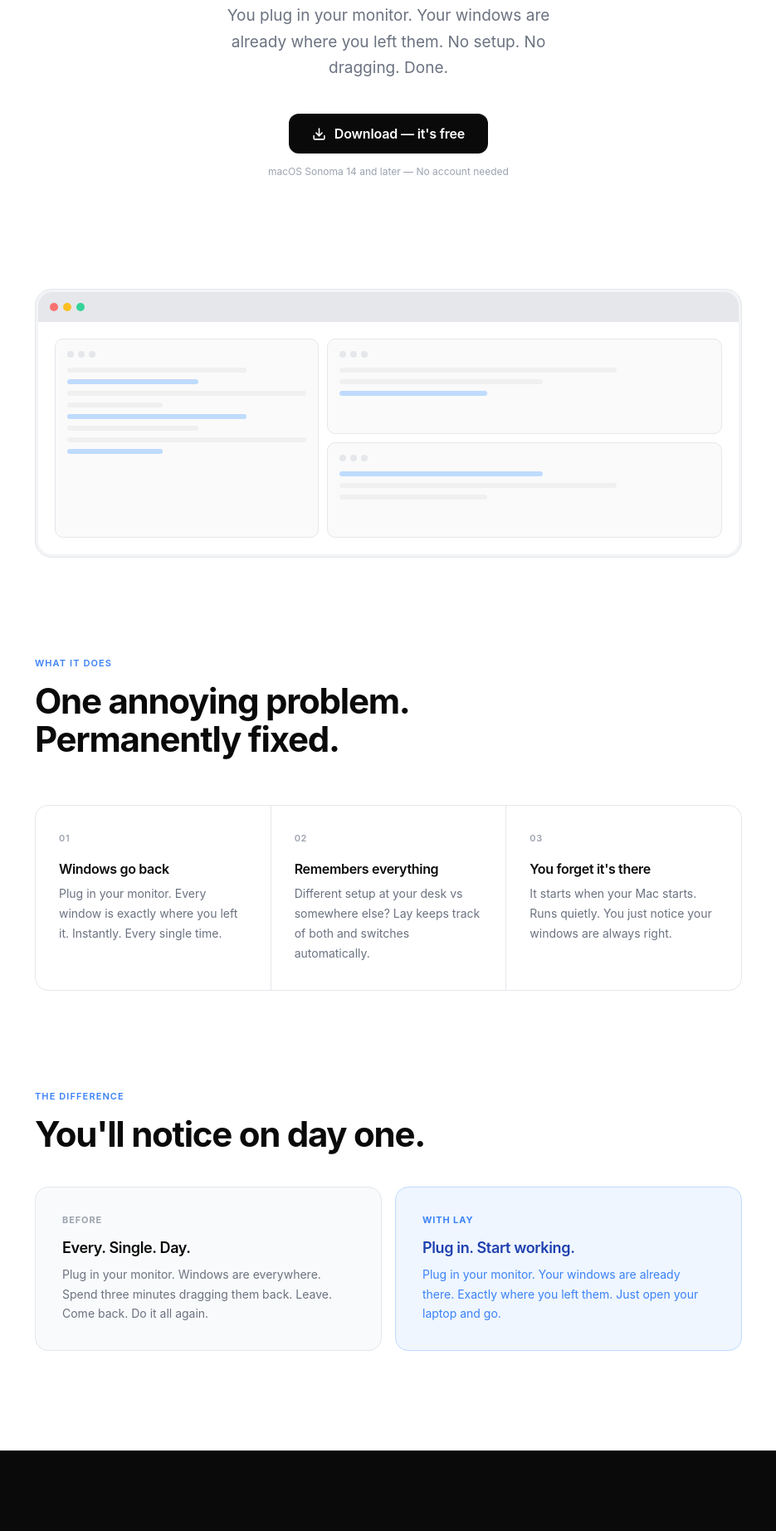
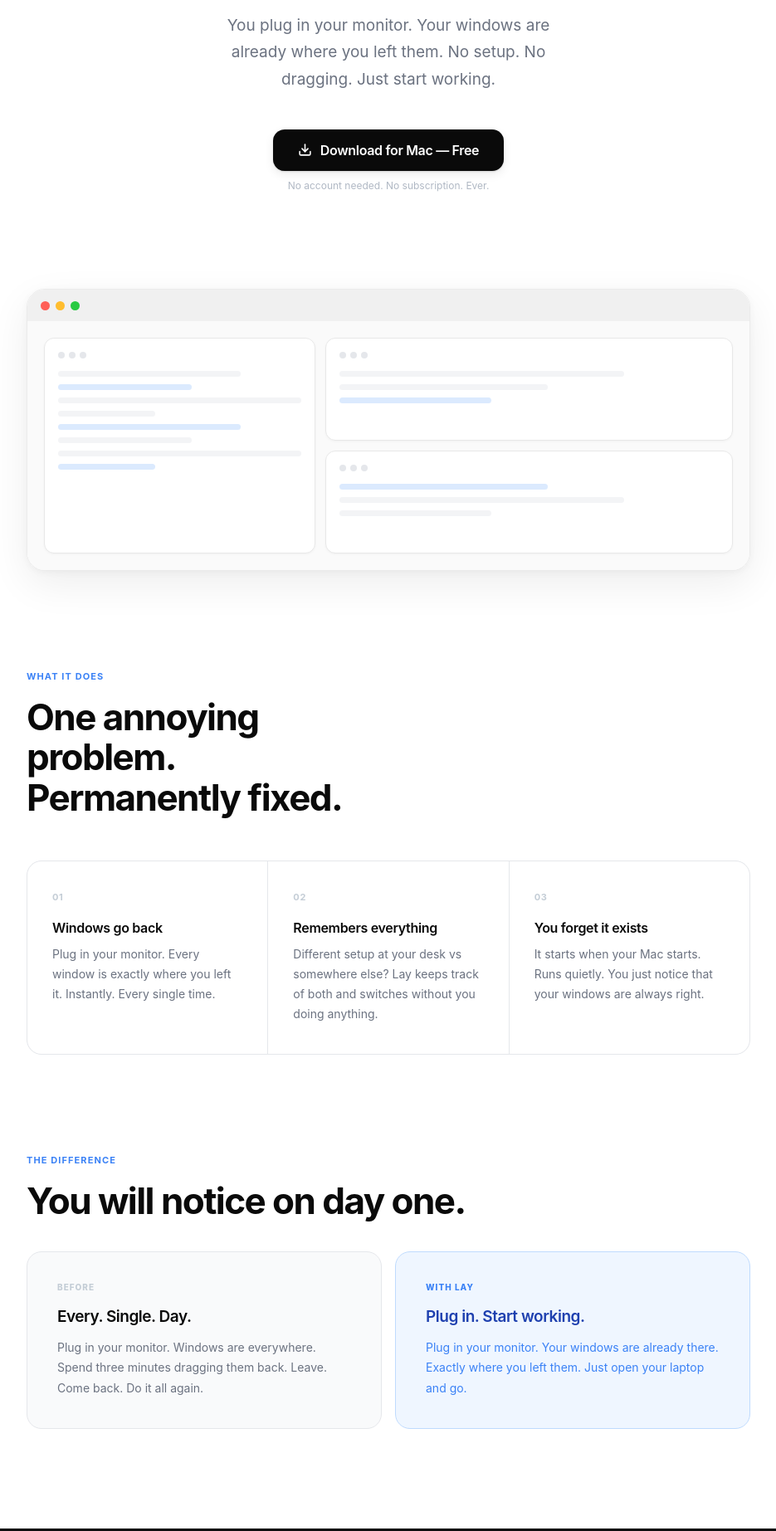
Before and after one commit to Jorgeto0/lay-landing, a plain HTML site: page index.html in a window 1280 px wide. Shown: the part 452-2297 px from the top of the page at 83% size, without its empty margins (172-1107 px from the left). Drawn offline with Linux system fonts and the light colour scheme.

Commit message:
redesign: better CSS, clean copy, no dashes

```diff
--- a/index.html
+++ b/index.html
@@ -10,63 +10,64 @@
 :root { --blue: #3B82F6; --text: #0a0a0a; --muted: #6b7280; --border: #e5e7eb; --surface: #f9fafb; }
 html { scroll-behavior: smooth; }
 body { font-family: -apple-system, BlinkMacSystemFont, 'SF Pro Text', 'Helvetica Neue', sans-serif; background: #fff; color: var(--text); -webkit-font-smoothing: antialiased; }
-nav { position: sticky; top: 0; z-index: 100; background: rgba(255,255,255,0.85); backdrop-filter: saturate(180%) blur(20px); -webkit-backdrop-filter: saturate(180%) blur(20px); border-bottom: 0.5px solid var(--border); padding: 0 40px; height: 56px; display: flex; align-items: center; justify-content: space-between; }
-.logo { display: flex; align-items: center; gap: 9px; text-decoration: none; }
-.logo-name { font-size: 16px; font-weight: 600; color: var(--text); letter-spacing: -0.01em; }
-.nav-btn { background: var(--text); color: #fff; text-decoration: none; padding: 8px 18px; border-radius: 8px; font-size: 14px; font-weight: 500; transition: opacity 0.15s; }
-.nav-btn:hover { opacity: 0.75; }
-.hero { min-height: calc(100vh - 56px); display: flex; flex-direction: column; align-items: center; justify-content: center; text-align: center; padding: 80px 24px 100px; }
-.hero-eyebrow { font-size: 12px; font-weight: 500; color: var(--blue); letter-spacing: 0.06em; text-transform: uppercase; margin-bottom: 24px; }
-.hero h1 { font-size: clamp(40px, 7vw, 72px); font-weight: 700; line-height: 1.05; letter-spacing: -0.04em; color: var(--text); max-width: 700px; margin-bottom: 20px; }
+nav { position: sticky; top: 0; z-index: 100; background: rgba(255,255,255,0.88); backdrop-filter: saturate(180%) blur(20px); -webkit-backdrop-filter: saturate(180%) blur(20px); border-bottom: 1px solid rgba(0,0,0,0.06); padding: 0 48px; height: 58px; display: flex; align-items: center; justify-content: space-between; }
+.logo { display: flex; align-items: center; gap: 10px; text-decoration: none; }
+.logo-name { font-size: 17px; font-weight: 600; color: var(--text); letter-spacing: -0.02em; }
+.nav-btn { background: var(--text); color: #fff; text-decoration: none; padding: 9px 20px; border-radius: 10px; font-size: 14px; font-weight: 500; letter-spacing: -0.01em; transition: background 0.2s; }
+.nav-btn:hover { background: #222; }
+.hero { min-height: calc(100vh - 58px); display: flex; flex-direction: column; align-items: center; justify-content: center; text-align: center; padding: 80px 24px 100px; }
+.hero-badge { display: inline-block; background: #EFF6FF; color: #1D4ED8; font-size: 12px; font-weight: 600; padding: 5px 13px; border-radius: 100px; letter-spacing: 0.01em; margin-bottom: 28px; border: 1px solid #BFDBFE; }
+.hero h1 { font-size: clamp(42px, 7vw, 76px); font-weight: 700; line-height: 1.03; letter-spacing: -0.045em; color: var(--text); max-width: 720px; margin-bottom: 22px; }
 .hero h1 em { font-style: normal; color: var(--blue); }
-.hero-sub { font-size: clamp(16px, 2vw, 19px); color: var(--muted); line-height: 1.65; max-width: 420px; margin-bottom: 40px; }
-.hero-dl { display: inline-flex; align-items: center; gap: 10px; background: var(--text); color: #fff; text-decoration: none; padding: 14px 28px; border-radius: 12px; font-size: 16px; font-weight: 600; letter-spacing: -0.01em; transition: opacity 0.15s, transform 0.15s; margin-bottom: 14px; }
-.hero-dl:hover { opacity: 0.82; transform: translateY(-1px); }
-.hero-meta { font-size: 12px; color: #9ca3af; }
-.mockup-section { padding: 0 24px 120px; max-width: 900px; margin: 0 auto; }
-.mockup-frame { background: #f3f4f6; border-radius: 20px; padding: 3px; border: 0.5px solid #e5e7eb; }
-.mockup-bar { background: #e5e7eb; border-radius: 17px 17px 0 0; height: 36px; display: flex; align-items: center; padding: 0 14px; gap: 6px; }
-.mockup-bar span { width: 10px; height: 10px; border-radius: 50%; }
-.mockup-bar span:nth-child(1) { background: #f87171; }
-.mockup-bar span:nth-child(2) { background: #fbbf24; }
-.mockup-bar span:nth-child(3) { background: #34d399; }
-.mockup-body { background: #fff; border-radius: 0 0 17px 17px; padding: 20px; display: grid; grid-template-columns: 2fr 3fr; grid-template-rows: 1fr 1fr; gap: 10px; min-height: 280px; }
-.m-win { border-radius: 10px; border: 0.5px solid #e5e7eb; background: #fafafa; padding: 14px; display: flex; flex-direction: column; gap: 8px; overflow: hidden; }
+.hero-sub { font-size: clamp(16px, 2vw, 19px); color: var(--muted); line-height: 1.7; max-width: 400px; margin-bottom: 44px; }
+.dl-wrap { display: flex; flex-direction: column; align-items: center; gap: 10px; }
+.hero-dl { display: inline-flex; align-items: center; gap: 10px; background: var(--text); color: #fff; text-decoration: none; padding: 15px 30px; border-radius: 14px; font-size: 16px; font-weight: 600; letter-spacing: -0.02em; box-shadow: 0 1px 2px rgba(0,0,0,0.12), 0 4px 12px rgba(0,0,0,0.08); transition: transform 0.18s, box-shadow 0.18s; }
+.hero-dl:hover { transform: translateY(-2px); box-shadow: 0 2px 4px rgba(0,0,0,0.1), 0 8px 24px rgba(0,0,0,0.12); }
+.hero-meta { font-size: 12px; color: #b0b8c4; }
+.mockup-section { padding: 0 24px 120px; max-width: 920px; margin: 0 auto; }
+.mockup-frame { border-radius: 22px; overflow: hidden; border: 1px solid rgba(0,0,0,0.08); box-shadow: 0 2px 8px rgba(0,0,0,0.04), 0 16px 48px rgba(0,0,0,0.07); }
+.mockup-bar { background: #f0f0f0; height: 38px; display: flex; align-items: center; padding: 0 16px; gap: 7px; }
+.mockup-bar span { width: 11px; height: 11px; border-radius: 50%; }
+.mockup-bar span:nth-child(1) { background: #FF5F57; }
+.mockup-bar span:nth-child(2) { background: #FFBD2E; }
+.mockup-bar span:nth-child(3) { background: #28CA42; }
+.mockup-body { background: #fafafa; padding: 20px; display: grid; grid-template-columns: 2fr 3fr; grid-template-rows: 1fr 1fr; gap: 12px; min-height: 300px; }
+.m-win { border-radius: 12px; border: 1px solid #e8e8e8; background: #fff; padding: 16px; display: flex; flex-direction: column; gap: 9px; box-shadow: 0 1px 3px rgba(0,0,0,0.04); }
 .m-win.span2 { grid-row: span 2; }
-.m-titlebar { display: flex; align-items: center; gap: 5px; margin-bottom: 4px; }
+.m-titlebar { display: flex; align-items: center; gap: 5px; margin-bottom: 6px; }
 .m-dot { width: 8px; height: 8px; border-radius: 50%; background: #e5e7eb; }
-.m-line { height: 6px; border-radius: 3px; background: #f0f0f0; }
-.m-line.accent { background: #BFDBFE; }
+.m-line { height: 7px; border-radius: 4px; background: #f3f4f6; }
+.m-line.accent { background: #DBEAFE; }
 .m-line.w100 { width: 100%; } .m-line.w75 { width: 75%; } .m-line.w55 { width: 55%; } .m-line.w40 { width: 40%; }
-.features { padding: 0 24px 120px; max-width: 900px; margin: 0 auto; }
-.section-label { font-size: 11px; font-weight: 600; letter-spacing: 0.1em; text-transform: uppercase; color: var(--blue); margin-bottom: 16px; }
-.features h2 { font-size: clamp(28px, 4vw, 42px); font-weight: 700; letter-spacing: -0.03em; line-height: 1.1; margin-bottom: 56px; max-width: 480px; }
-.feat-grid { display: grid; grid-template-columns: repeat(3, 1fr); gap: 1px; background: var(--border); border: 0.5px solid var(--border); border-radius: 16px; overflow: hidden; }
-.feat-item { background: #fff; padding: 32px 28px; }
-.feat-num { font-size: 11px; font-weight: 600; color: #9ca3af; letter-spacing: 0.06em; margin-bottom: 20px; }
-.feat-item h3 { font-size: 16px; font-weight: 600; letter-spacing: -0.02em; margin-bottom: 8px; }
-.feat-item p { font-size: 14px; color: var(--muted); line-height: 1.7; }
-.split { padding: 0 24px 120px; max-width: 900px; margin: 0 auto; }
-.split h2 { font-size: clamp(28px, 4vw, 42px); font-weight: 700; letter-spacing: -0.03em; line-height: 1.1; margin-bottom: 40px; }
+.features { padding: 0 24px 120px; max-width: 920px; margin: 0 auto; }
+.section-label { font-size: 11px; font-weight: 700; letter-spacing: 0.1em; text-transform: uppercase; color: var(--blue); margin-bottom: 18px; }
+.features h2 { font-size: clamp(30px, 4vw, 44px); font-weight: 700; letter-spacing: -0.035em; line-height: 1.1; margin-bottom: 52px; max-width: 440px; }
+.feat-grid { display: grid; grid-template-columns: repeat(3, 1fr); gap: 1px; background: var(--border); border: 1px solid var(--border); border-radius: 18px; overflow: hidden; }
+.feat-item { background: #fff; padding: 36px 30px; }
+.feat-num { font-size: 11px; font-weight: 700; color: #c4cdd6; letter-spacing: 0.06em; margin-bottom: 20px; }
+.feat-item h3 { font-size: 16px; font-weight: 600; letter-spacing: -0.02em; margin-bottom: 10px; color: var(--text); }
+.feat-item p { font-size: 14px; color: var(--muted); line-height: 1.72; }
+.split { padding: 0 24px 120px; max-width: 920px; margin: 0 auto; }
+.split h2 { font-size: clamp(30px, 4vw, 44px); font-weight: 700; letter-spacing: -0.035em; line-height: 1.1; margin-bottom: 36px; }
 .split-grid { display: grid; grid-template-columns: 1fr 1fr; gap: 16px; }
-.split-card { border-radius: 16px; padding: 32px; border: 0.5px solid var(--border); }
+.split-card { border-radius: 18px; padding: 36px; border: 1px solid var(--border); }
 .split-card.before { background: var(--surface); }
-.split-card.after { background: #eff6ff; border-color: #bfdbfe; }
-.split-tag { font-size: 11px; font-weight: 700; letter-spacing: 0.08em; text-transform: uppercase; margin-bottom: 16px; }
-.split-card.before .split-tag { color: #9ca3af; }
+.split-card.after { background: #EFF6FF; border-color: #BFDBFE; }
+.split-tag { font-size: 10px; font-weight: 800; letter-spacing: 0.1em; text-transform: uppercase; margin-bottom: 18px; display: block; }
+.split-card.before .split-tag { color: #c4cdd6; }
 .split-card.after .split-tag { color: var(--blue); }
-.split-card h3 { font-size: 18px; font-weight: 600; letter-spacing: -0.02em; margin-bottom: 10px; }
+.split-card h3 { font-size: 19px; font-weight: 600; letter-spacing: -0.025em; margin-bottom: 12px; line-height: 1.3; }
 .split-card.after h3 { color: #1e40af; }
-.split-card p { font-size: 14px; line-height: 1.7; }
+.split-card p { font-size: 14px; line-height: 1.75; }
 .split-card.before p { color: var(--muted); }
 .split-card.after p { color: #3b82f6; }
-.cta { background: var(--text); padding: 120px 24px; text-align: center; }
-.cta h2 { font-size: clamp(32px, 5vw, 56px); font-weight: 700; color: #fff; letter-spacing: -0.04em; line-height: 1.05; margin-bottom: 14px; }
-.cta p { font-size: 17px; color: #6b7280; margin-bottom: 36px; }
-.cta-dl { display: inline-flex; align-items: center; gap: 10px; background: #fff; color: var(--text); text-decoration: none; padding: 15px 30px; border-radius: 12px; font-size: 16px; font-weight: 600; letter-spacing: -0.01em; transition: opacity 0.15s, transform 0.15s; }
-.cta-dl:hover { opacity: 0.9; transform: translateY(-1px); }
-.cta-meta { margin-top: 16px; font-size: 12px; color: #4b5563; }
-footer { padding: 24px 40px; border-top: 0.5px solid var(--border); display: flex; align-items: center; justify-content: space-between; font-size: 13px; color: #9ca3af; }
+.cta { background: #0a0a0a; padding: 120px 24px; text-align: center; }
+.cta h2 { font-size: clamp(34px, 5vw, 60px); font-weight: 700; color: #fff; letter-spacing: -0.045em; line-height: 1.03; margin-bottom: 16px; }
+.cta p { font-size: 17px; color: #555; margin-bottom: 40px; }
+.cta-dl { display: inline-flex; align-items: center; gap: 10px; background: #fff; color: var(--text); text-decoration: none; padding: 15px 30px; border-radius: 14px; font-size: 16px; font-weight: 600; letter-spacing: -0.02em; transition: transform 0.18s, opacity 0.18s; }
+.cta-dl:hover { opacity: 0.92; transform: translateY(-2px); }
+.cta-meta { margin-top: 18px; font-size: 12px; color: #444; }
+footer { padding: 24px 48px; border-top: 1px solid var(--border); display: flex; align-items: center; justify-content: space-between; font-size: 13px; color: #b0b8c4; }
 @media (max-width: 640px) {
   nav { padding: 0 20px; }
   .feat-grid { grid-template-columns: 1fr; }
@@ -80,7 +81,7 @@
 <body>
 <nav>
   <a href="#" class="logo">
-    <svg width="28" height="28" viewBox="0 0 680 680" xmlns="http://www.w3.org/2000/svg" style="border-radius:7px;flex-shrink:0">
+    <svg width="30" height="30" viewBox="0 0 680 680" xmlns="http://www.w3.org/2000/svg" style="border-radius:8px;flex-shrink:0">
       <defs><linearGradient id="lg" x1="0" y1="0" x2="1" y2="1"><stop offset="0%" stop-color="#60A5FA"/><stop offset="100%" stop-color="#3B82F6"/></linearGradient></defs>
       <rect x="80" y="80" width="520" height="520" rx="120" fill="url(#lg)"/>
       <rect x="168" y="188" width="148" height="110" rx="14" fill="#fff" opacity="0.95"/>
@@ -93,14 +94,16 @@
   <a href="Lay.dmg" class="nav-btn">Download free</a>
 </nav>
 <section class="hero">
-  <div class="hero-eyebrow">Free for macOS 14+</div>
+  <div class="hero-badge">Free for macOS 14 and later</div>
   <h1>Your windows go back<br><em>automatically.</em></h1>
-  <p class="hero-sub">You plug in your monitor. Your windows are already where you left them. No setup. No dragging. Done.</p>
-  <a href="Lay.dmg" class="hero-dl">
-    <svg width="17" height="17" viewBox="0 0 24 24" fill="none" stroke="currentColor" stroke-width="2.2" stroke-linecap="round" stroke-linejoin="round"><path d="M21 15v4a2 2 0 01-2 2H5a2 2 0 01-2-2v-4"/><polyline points="7 10 12 15 17 10"/><line x1="12" y1="15" x2="12" y2="3"/></svg>
-    Download — it's free
-  </a>
-  <p class="hero-meta">macOS Sonoma 14 and later — No account needed</p>
+  <p class="hero-sub">You plug in your monitor. Your windows are already where you left them. No setup. No dragging. Just start working.</p>
+  <div class="dl-wrap">
+    <a href="Lay.dmg" class="hero-dl">
+      <svg width="17" height="17" viewBox="0 0 24 24" fill="none" stroke="currentColor" stroke-width="2.2" stroke-linecap="round" stroke-linejoin="round"><path d="M21 15v4a2 2 0 01-2 2H5a2 2 0 01-2-2v-4"/><polyline points="7 10 12 15 17 10"/><line x1="12" y1="15" x2="12" y2="3"/></svg>
+      Download for Mac — Free
+    </a>
+    <span class="hero-meta">No account needed. No subscription. Ever.</span>
+  </div>
 </section>
 <div class="mockup-section">
   <div class="mockup-frame">
@@ -136,39 +139,39 @@
     <div class="feat-item">
       <div class="feat-num">02</div>
       <h3>Remembers everything</h3>
-      <p>Different setup at your desk vs somewhere else? Lay keeps track of both and switches automatically.</p>
+      <p>Different setup at your desk vs somewhere else? Lay keeps track of both and switches without you doing anything.</p>
     </div>
     <div class="feat-item">
       <div class="feat-num">03</div>
-      <h3>You forget it's there</h3>
-      <p>It starts when your Mac starts. Runs quietly. You just notice your windows are always right.</p>
+      <h3>You forget it exists</h3>
+      <p>It starts when your Mac starts. Runs quietly. You just notice that your windows are always right.</p>
     </div>
   </div>
 </section>
 <section class="split">
   <div class="section-label">The difference</div>
-  <h2>You'll notice on day one.</h2>
+  <h2>You will notice on day one.</h2>
   <div class="split-grid">
     <div class="split-card before">
-      <div class="split-tag">Before</div>
+      <span class="split-tag">Before</span>
       <h3>Every. Single. Day.</h3>
       <p>Plug in your monitor. Windows are everywhere. Spend three minutes dragging them back. Leave. Come back. Do it all again.</p>
     </div>
     <div class="split-card after">
-      <div class="split-tag">With Lay</div>
+      <span class="split-tag">With Lay</span>
       <h3>Plug in. Start working.</h3>
       <p>Plug in your monitor. Your windows are already there. Exactly where you left them. Just open your laptop and go.</p>
     </div>
   </div>
 </section>
 <section class="cta">
-  <h2>Just plug it in.<br>Everything's there.</h2>
-  <p>A small app that fixes one annoying thing — forever.</p>
+  <h2>Just plug it in.<br>Everything is there.</h2>
+  <p>A small app that fixes one annoying thing, forever.</p>
   <a href="Lay.dmg" class="cta-dl">
     <svg width="17" height="17" viewBox="0 0 24 24" fill="none" stroke="currentColor" stroke-width="2.2" stroke-linecap="round" stroke-linejoin="round"><path d="M21 15v4a2 2 0 01-2 2H5a2 2 0 01-2-2v-4"/><polyline points="7 10 12 15 17 10"/><line x1="12" y1="15" x2="12" y2="3"/></svg>
-    Download Lay — free
+    Download Lay for free
   </a>
-  <p class="cta-meta">macOS Sonoma 14 and later — No account needed</p>
+  <p class="cta-meta">macOS Sonoma 14 and later. No account required.</p>
 </section>
 <footer>
   <span>© 2026 Lay</span>
```
